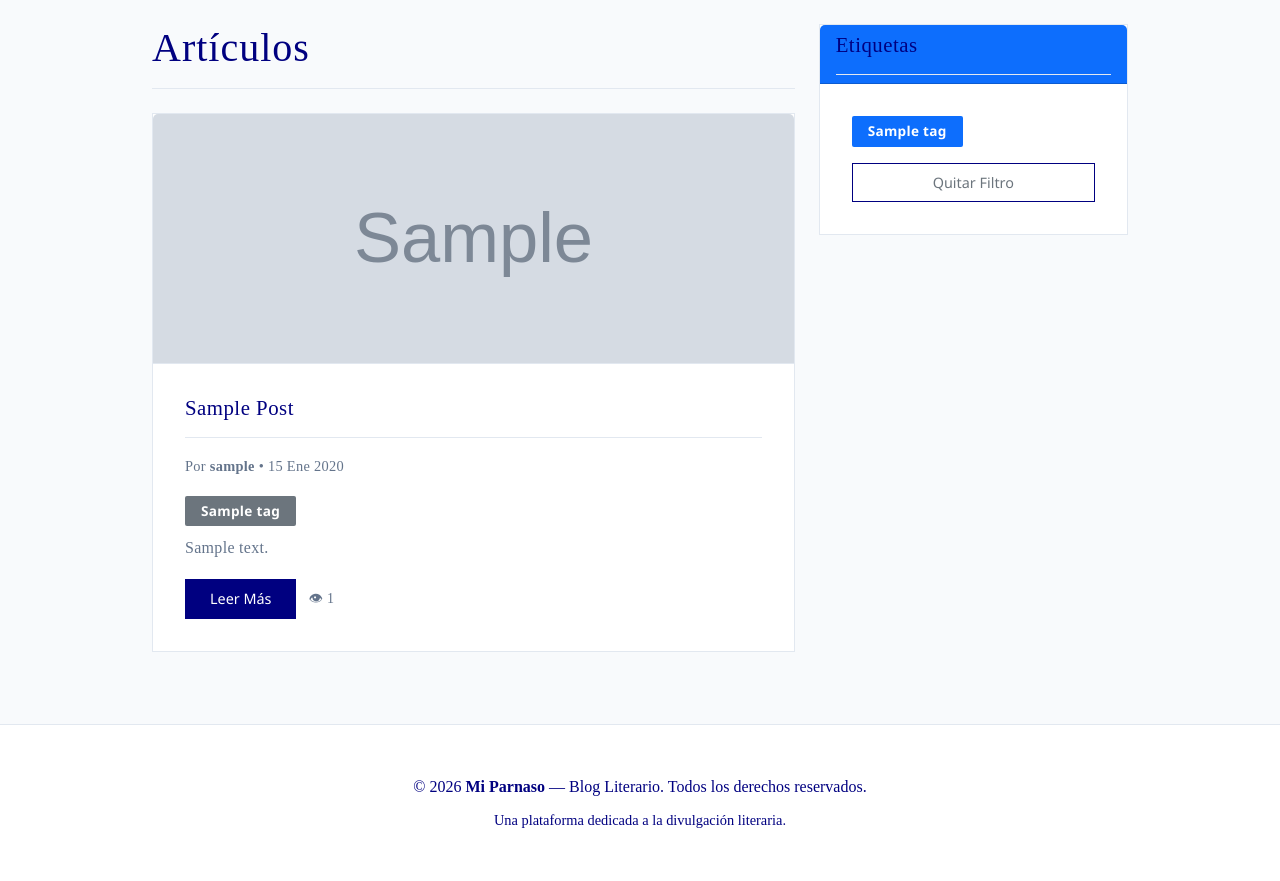
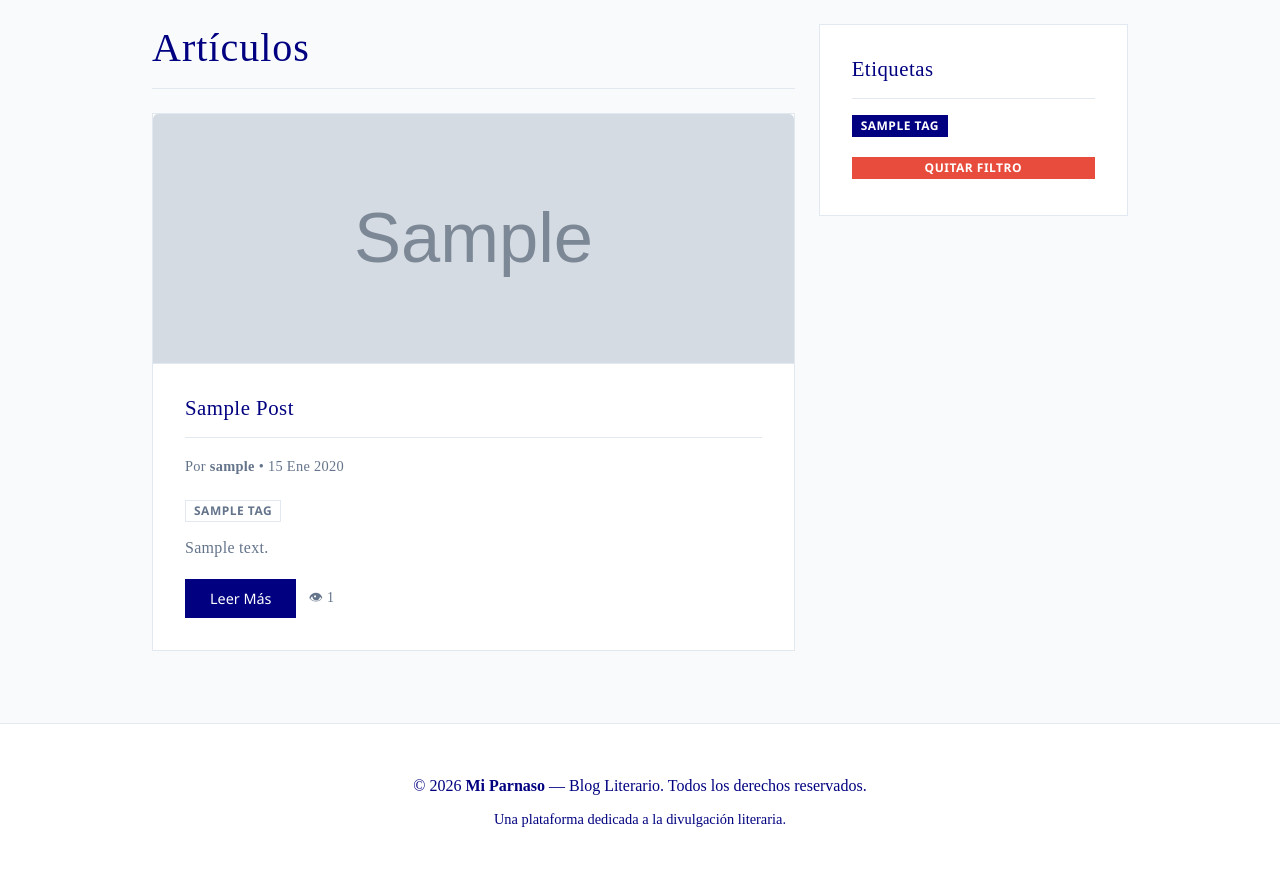
Before and after one commit to DiegoRubiok1/mi-parnaso, a Django app: a page that uses templates/blog/post_list.html in a window 1280 px wide. Shown: the part 105-986 px from the top of the page. After the commit the page ends 932 px from the top, so only its background shows below. Run offline with Django 5.2, Linux system fonts and the light colour scheme; tables that the repository leaves empty hold one stand-in row (values such as "Sample post"); grey boxes marked "Sample" are stand-in pictures.

Commit message:
Tags filter fix

```diff
--- a/static/css/components/badges.css
+++ b/static/css/components/badges.css
@@ -1,18 +1,47 @@
 .badge {
-    background-color: var(--color-primary);
-    color: white;
-    font-family: var(--font-sans), serif;
-    padding: var(--spacing-sm) var(--spacing-md);
-    border-radius: 2px;
-    font-size: 0.85rem;
-    letter-spacing: 0.3px;
-    margin-right: var(--spacing-sm);
+    display: inline-block;
+    background-color: transparent;
+    color: var(--color-text-light);
+    font-family: var(--font-sans), sans-serif;
+    padding: var(--spacing-xs) var(--spacing-sm);
+    border: 1px solid var(--color-border);
+    border-radius: 0;
+    font-size: 0.75rem;
+    letter-spacing: 0.5px;
+    margin-right: var(--spacing-xs);
+    margin-bottom: var(--spacing-xs);
+    text-transform: uppercase;
+    transition: all 0.2s ease;
+    text-decoration: none;
+}
+
+.badge:hover {
+    border-color: var(--color-primary);
+    color: var(--color-primary);
+    opacity: 1;
+}
+
+.badge.active,
+.bg-primary {
+    background-color: var(--color-primary) !important;
+    border-color: var(--color-primary) !important;
+    color: white !important;
+}
+
+.bg-danger {
+    background-color: var(--color-danger) !important;
+    border-color: var(--color-danger) !important;
+    color: white !important;
 }
 
 .badge-secondary {
-    background-color: var(--color-primary-light);
+    background-color: transparent;
+    border-color: var(--color-border);
+    color: var(--color-text-light);
 }
 
 .badge-success {
-    background-color: var(--color-success);
+    background-color: transparent;
+    border-color: var(--color-success);
+    color: var(--color-success);
 }
--- a/templates/blog/post_list.html
+++ b/templates/blog/post_list.html
@@ -18,7 +18,7 @@
                         {% if post.tags.exists %}
                             <div class="mb-2">
                                 {% for tag in post.tags.all %}
-                                    <a href="?tag={{ tag.slug }}" class="badge bg-secondary text-decoration-none">{{ tag.name }}</a>
+                                    <a href="?tag={{ tag.slug }}" class="badge">{{ tag.name }}</a>
                                 {% endfor %}
                             </div>
                         {% endif %}
@@ -62,21 +62,19 @@
     </div>
     <div class="col-lg-4">
         <div class="card mb-4">
-            <div class="card-header bg-primary text-white">
-                <h5 class="card-title mb-0">Etiquetas</h5>
-            </div>
             <div class="card-body">
+                <h5 class="card-title">Etiquetas</h5>
                 {% if tags %}
                     <div class="d-flex flex-wrap gap-2">
                         {% for tag in tags %}
-                            <a href="?tag={{ tag.slug }}" class="badge {% if current_tag == tag.slug %}bg-primary{% else %}bg-secondary text-decoration-none{% endif %}">{{ tag.name }}</a>
+                            <a href="?tag={{ tag.slug }}" class="badge {% if current_tag == tag.slug %}active{% endif %}">{{ tag.name }}</a>
                         {% endfor %}
                     </div>
                 {% else %}
                     <p class="text-muted mb-0">No hay etiquetas disponibles.</p>
                 {% endif %}
                 {% if current_tag %}
-                    <a href="?" class="btn btn-sm btn-outline-secondary mt-3 w-100">Quitar filtro</a>
+                    <a href="?" class="badge bg-danger text-white mt-3 w-100 text-center">Quitar filtro</a>
                 {% endif %}
             </div>
         </div>
```
